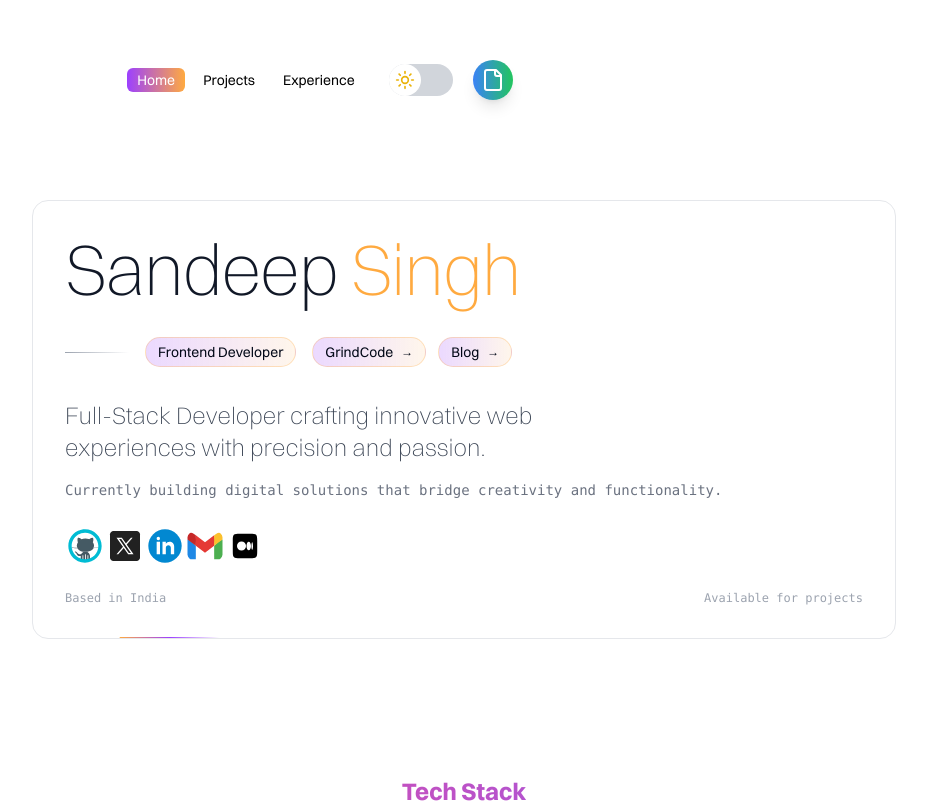
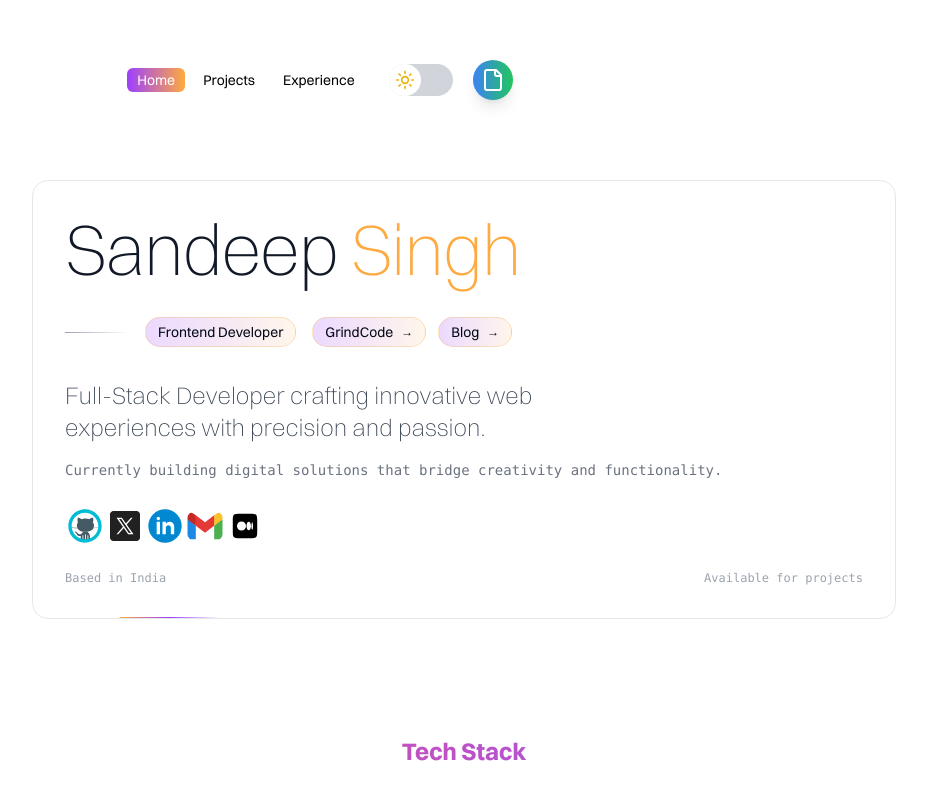
Before and after one commit to CoDesign-Spa27/sandeep, a Next.js app: page / in a window 1280 px wide. Shown: the top 803 px of the page, without its empty margins (176-1103 px from the left). Built offline with nearby package versions, Linux system fonts and the light colour scheme.

Commit message:
fix:spacing fix

```diff
--- a/app/page.tsx
+++ b/app/page.tsx
@@ -20,7 +20,7 @@
 
   return (
     <div className="min-h-screen bg-background antialiased max-w-5xl mx-auto py-10 sm:py-12 px-6 transition-all bg-[#001100] font-switzer">
-      <div className="flex flex-col gap-10">
+      <div className="flex flex-col gap-5">
           <Suspense fallback={<div>
             <div className="flex justify-center items-center h-screen">
               <Loading />
```
